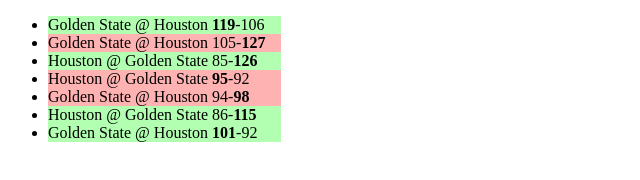
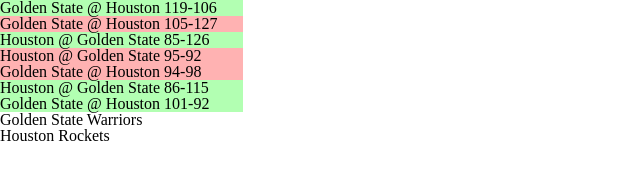
Before and after one commit to lavarinimoreira/WarriorsXRockets, a plain HTML site: page index.html in a window 1280 px wide. Shown: the whole page, without its empty margins (0-640 px from the left). Drawn offline with Linux system fonts and the light colour scheme.

Commit message:
linking reset.css with htlm file

```diff
--- a/index.html
+++ b/index.html
@@ -6,11 +6,17 @@
   <meta name="viewport" content="width=device-width, initial-scale=1.0">
   <meta http-equiv="X-UA-Compatible" content="ie=edge">
   <title>NBA Score Table</title>
+  <link rel="stylesheet" href="reset.css">
   <link rel="stylesheet" href="app.css">
 </head>
 
 <body>
-
+  <section id="gs">
+    <h2 class="wtxt">Golden State Warriors</h2>
+  </section>
+  <section id="hr">
+    <h2 class="htxt">Houston Rockets</h2>
+  </section>
   <script src="app.js"></script>
 </body>
 
```
